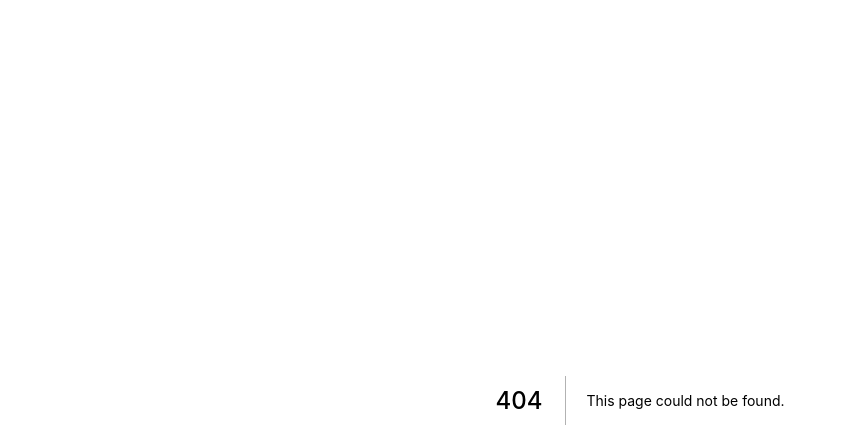
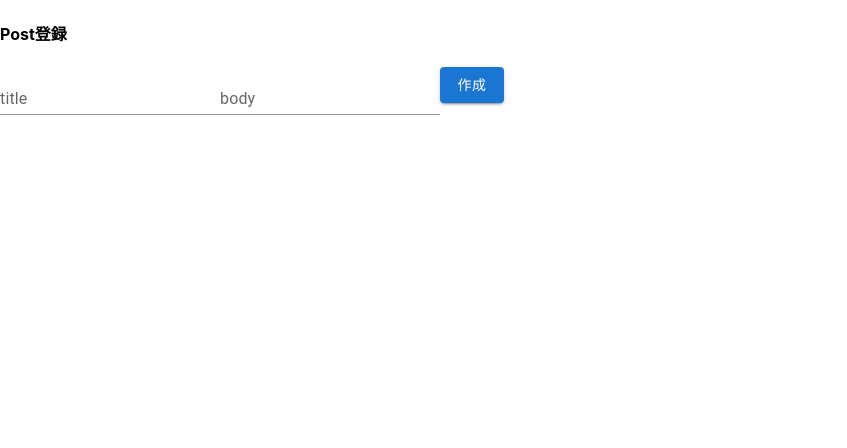
Before and after one commit to ryu-0729/test-laravel-next, a Next.js app in the folder front/: page /post/create in a window 1280 px wide. Before the commit this address had no page. Shown: the top 448 px of the page, without its empty margins (0-847 px from the left). Built offline with nearby package versions, Linux system fonts and the light colour scheme.

Commit message:
feat: add create post page

```diff
--- a/front/src/apis/posts.ts
+++ b/front/src/apis/posts.ts
@@ -1,5 +1,11 @@
+import { useCallback } from "react";
 import useSWR from "swr";
 import { axios } from "./axios";
+
+type AddPostRequest = {
+  title: string,
+  body: string,
+};
 
 export const usePostList = () => {
   const { data, error } = useSWR(
@@ -15,3 +21,13 @@ export const usePostList = () => {
     error: error ? error : undefined,
   };
 };
+
+export const useAddPost = () => {
+  const addPostRequest = useCallback(async (param: AddPostRequest) => {
+    const { data } = await axios.post('/api/posts', param);
+
+    return { data };
+  }, []);
+
+  return { addPostRequest };
+};
--- /dev/null
+++ b/front/src/pages/post/create/index.tsx
@@ -0,0 +1,80 @@
+import {
+  ChangeEvent,
+  FocusEvent,
+  FormEvent,
+  useCallback,
+} from 'react';
+import { NextPage } from 'next';
+import { FormikConfig, useFormik } from 'formik';
+import { storePostSchemas } from '@/utils/schemas';
+
+import { useAddPost } from '@/apis/posts';
+
+import { TextField, Button } from '@mui/material';
+
+type Param = {
+  title: string,
+  body: string,
+};
+
+const Post: NextPage = () => {
+  const { addPostRequest } = useAddPost();
+
+  const onSubmitHandler = useCallback<FormikConfig<Param>['onSubmit']>(async (values) => {
+    const { title, body } = values;
+    const data = await addPostRequest({ title, body });
+  }, [addPostRequest]);
+
+  const {
+    values, errors, touched, handleSubmit, handleChange, handleBlur,
+  } = useFormik<Param>({
+    initialValues: {
+      title: '',
+      body: '',
+    },
+    validationSchema: storePostSchemas().pick(['title', 'body']),
+    onSubmit: onSubmitHandler,
+  });
+
+  const onSubmitFormHandler = useCallback(async (e: FormEvent<HTMLFormElement> | undefined) => {
+    handleSubmit(e);
+  }, [handleSubmit]);
+
+  const onChangeInputHandler = useCallback((e: ChangeEvent<HTMLInputElement>): void => {
+    handleChange(e);
+  }, [handleChange]);
+
+  const onBlurInputHandler = useCallback((e: FocusEvent<HTMLInputElement>): void => {
+    handleBlur(e);
+  }, [handleBlur]);
+
+  return (
+    <>
+      <h4>Post登録</h4>
+      <form onSubmit={onSubmitFormHandler}>
+        <TextField
+          error={touched.title}
+          id="standard-basic"
+          label="title"
+          variant="standard"
+          helperText={touched.title ? errors.title : undefined}
+          onChange={onChangeInputHandler}
+          onBlur={onBlurInputHandler}
+        />
+        <TextField
+          error={touched.body}
+          id="standard-basic"
+          label="body"
+          variant="standard"
+          helperText={touched.body ? errors.body : undefined}
+          onChange={onChangeInputHandler}
+          onBlur={onBlurInputHandler}
+        />
+
+        <Button variant="contained">作成</Button>
+      </form>
+    </>
+  );
+};
+
+export default Post;
--- a/front/src/pages/post/index.tsx
+++ b/front/src/pages/post/index.tsx
@@ -18,6 +18,9 @@ const Post: NextPage = () => {
       <Link href='/'>
         <a>Topページ</a>
       </Link>
+      <Link href='/post/create'>
+        <a>Post作成ページ</a>
+      </Link>
       {postList?.map((post: Post) => {
         return (
           <div key={post?.id}>
--- /dev/null
+++ b/front/src/utils/schemas/index.ts
@@ -0,0 +1 @@
+export { default as storePostSchemas } from './storePost';
--- /dev/null
+++ b/front/src/utils/schemas/storePost.ts
@@ -0,0 +1,15 @@
+import * as yup from 'yup';
+
+const storePostSchemas = () => {
+  const titleRule = yup.string()
+    .required('タイトルは必須です');
+  const bodyRule = yup.string()
+    .required('投稿内容は必須です');
+
+  return yup.object().shape({
+    title: titleRule,
+    body: bodyRule,
+  });
+};
+
+export default storePostSchemas;
```
Also changed, not shown: front/package.json (+8 -1 lines), 2 other files (tests, documents, lock files or other folders).
